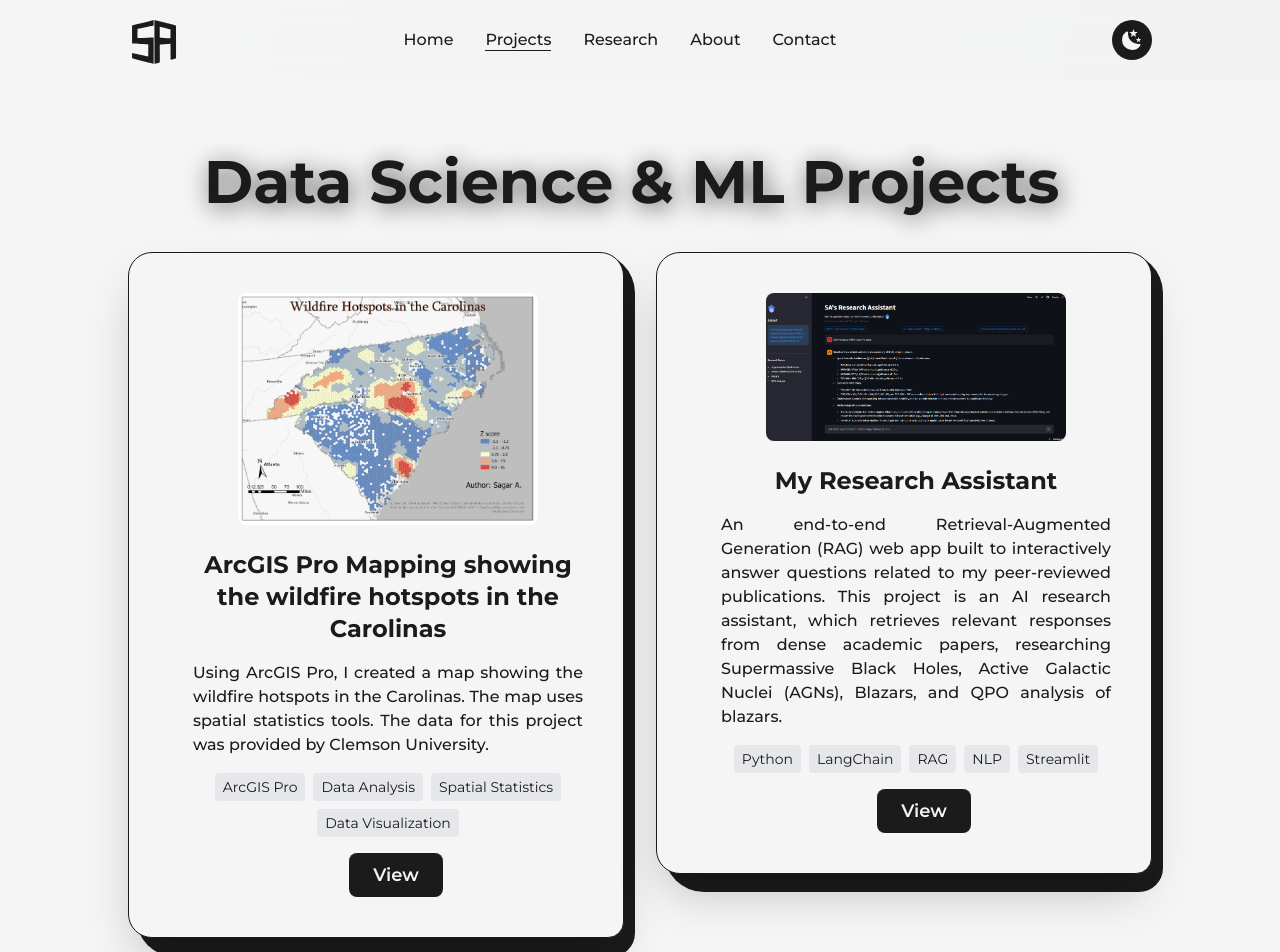
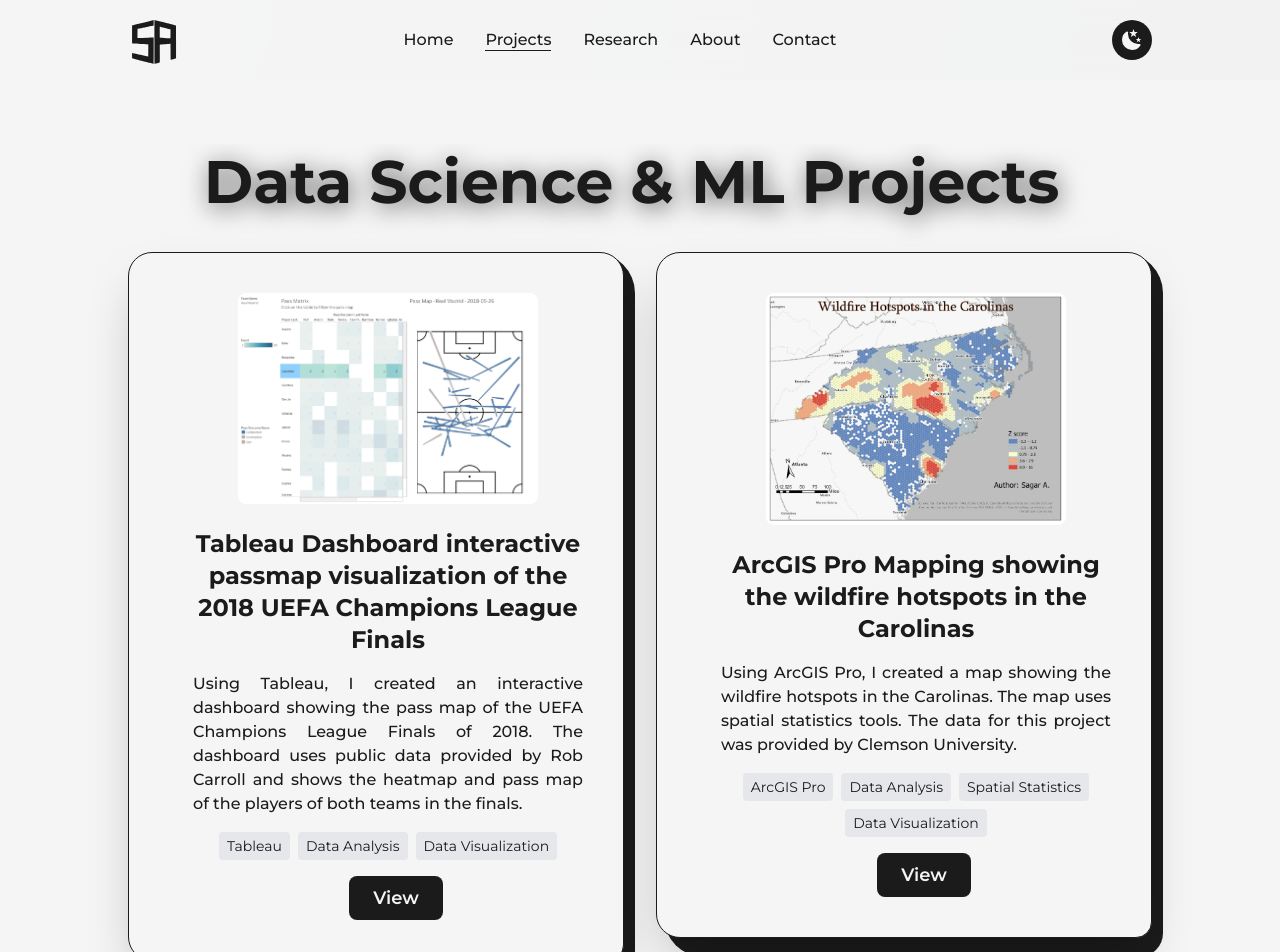
Before and after one commit to KshitijAdhikaree/sagar-portfolio, a Next.js app: page /projects in a window 1280 px wide. Shown: the top 952 px of the page. Built offline with nearby package versions, Linux system fonts and the light colour scheme.

Commit message:
Add thumbnail and link to Tableau passmap project

```diff
--- a/public/projectData.js
+++ b/public/projectData.js
@@ -1,5 +1,14 @@
 export const ProjectData = [
   {
+    id: 12,
+    title:
+    "Tableau Dashboard interactive passmap visualization of the 2018 UEFA Champions League Finals",
+    description:
+    "Using Tableau, I created an interactive dashboard showing the pass map of the UEFA Champions League Finals of 2018. The dashboard uses public data provided by Rob Carroll and shows the heatmap and pass map of the players of both teams in the finals.",
+    link: "https://public.tableau.com/app/profile/sagar.adhikari3047/viz/2018_UECL_Final_PassMap/2018FinalPassMap",
+    image: "Tableau_2018_Final_Passmap.png",
+    tech: ["Tableau", "Data Analysis", "Data Visualization"]
+  },{
     id: 11,
     title:
     "ArcGIS Pro Mapping showing the wildfire hotspots in the Carolinas",
```
Also changed, not shown: public/images/Tableau_2018_Final_Passmap.png (added).
